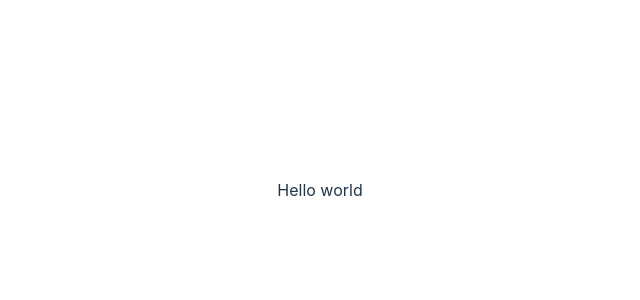
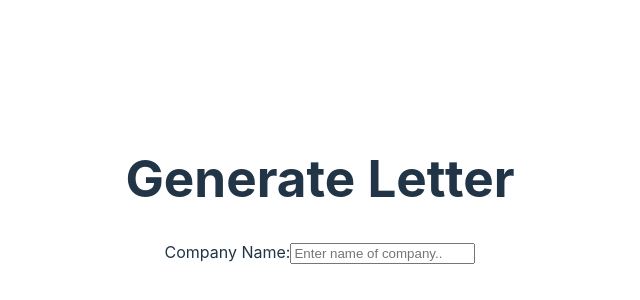
Before and after one commit to Belan-Mihail/pdf_project, a React (Vite) app in the folder my-pdf-project/: page / in a window 1280 px wide. Shown: the part 210-510 px from the top of the page, without its empty margins (320-960 px from the left). Built offline with nearby package versions, Linux system fonts and the light colour scheme.

Commit message:
create input in App.tsx

```diff
--- a/my-pdf-project/src/App.tsx
+++ b/my-pdf-project/src/App.tsx
@@ -17,8 +17,13 @@ const App: React.FC = () => {
 
 
   return (
-    <div>
-      Hello world
+    <div className='App'>
+      <h1>Generate Letter</h1>
+
+      <div className="input-container">
+        <label htmlFor="companyName">Company Name:</label>
+        <input type="text" value={companyName} onChange={handleInputChange} id='companyName' placeholder='Enter name of company..' />
+      </div>
     </div>
   )
 }
```
